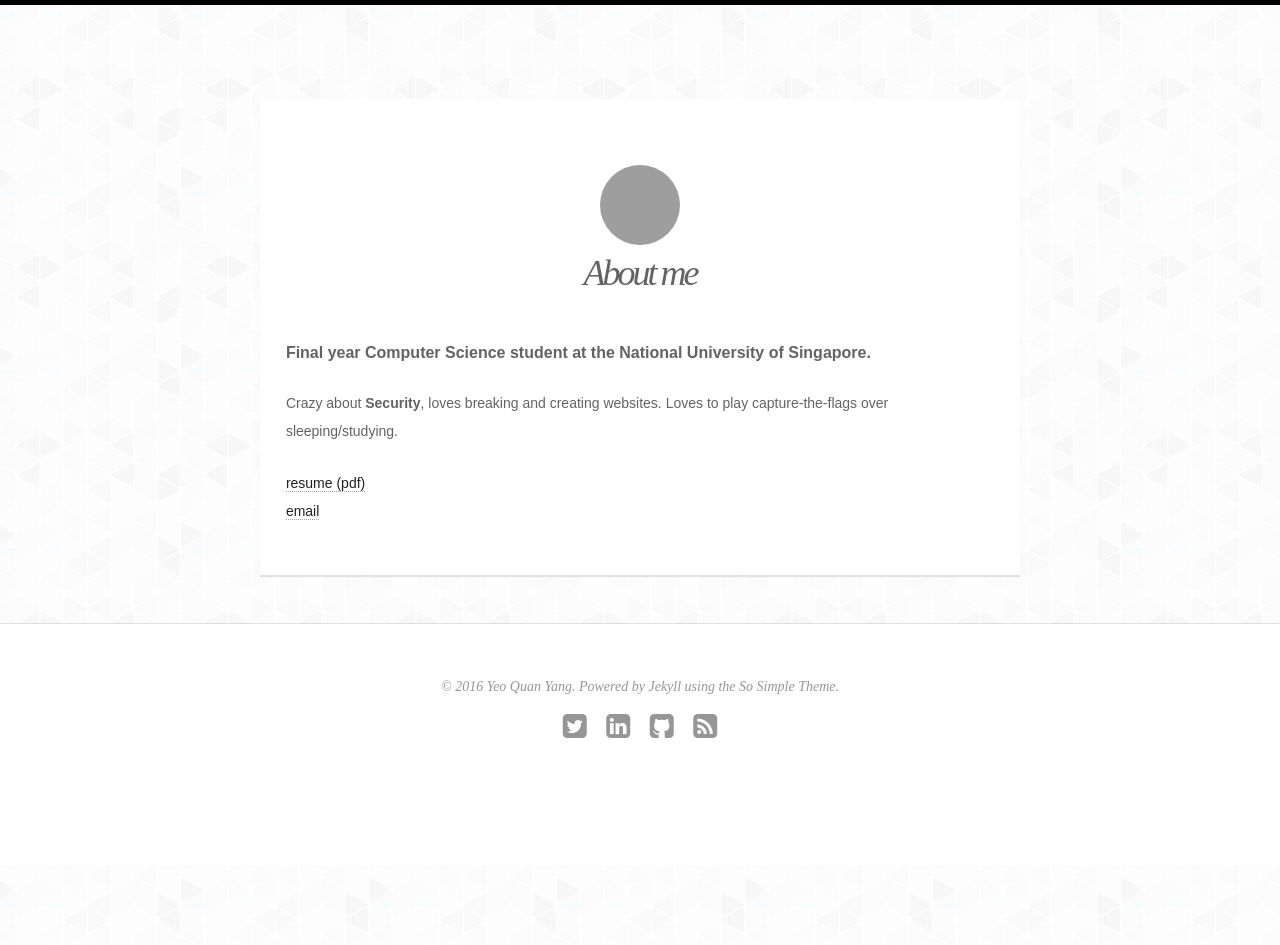
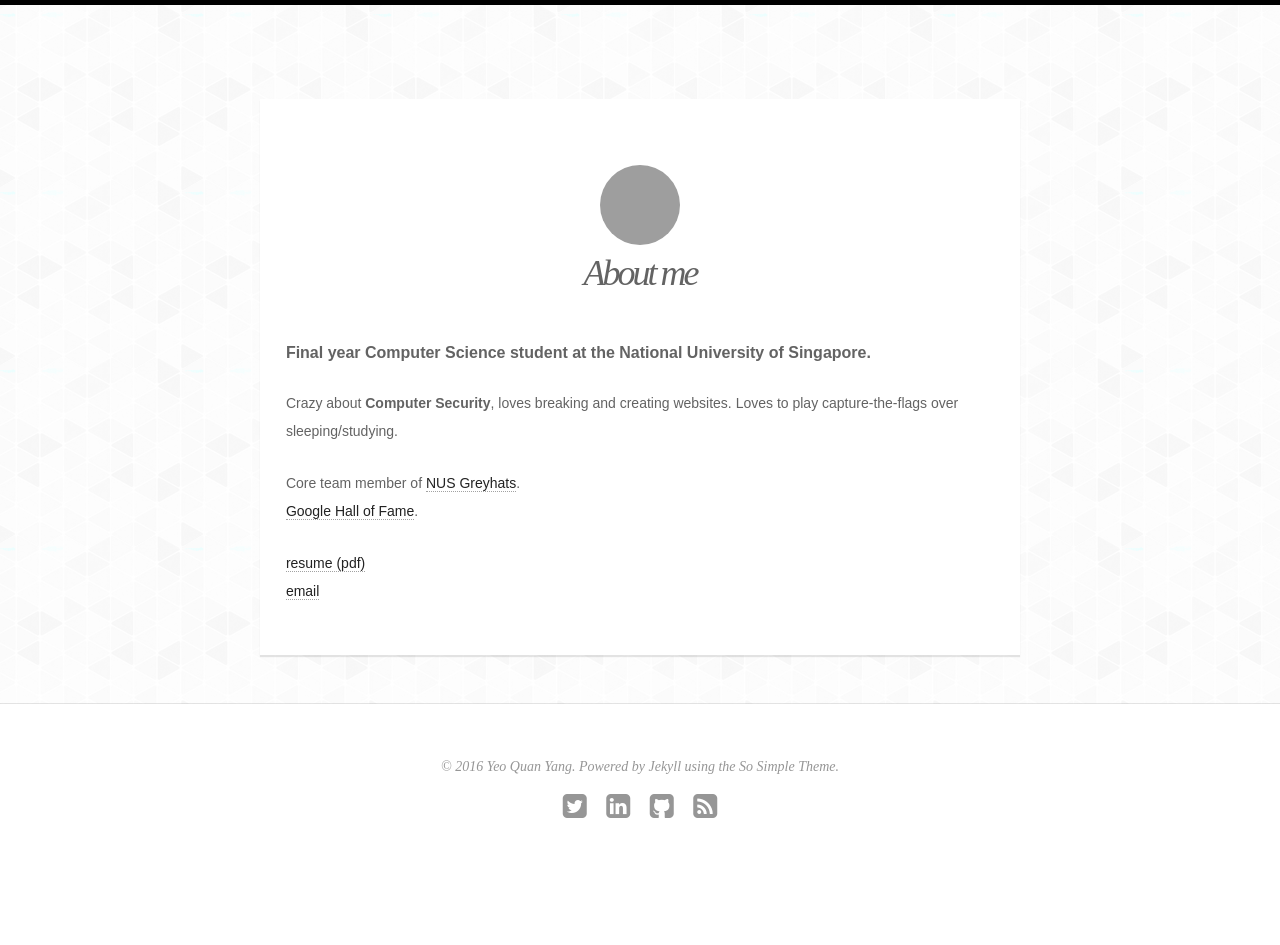
Before and after one commit to quanyang/quanyang.github.io, a Jekyll site: the page built from about/index.md, in a window 1280 px wide. Built offline with Jekyll 4.4.1, drawn with Linux system fonts in a browser that asks for light colours; nearby versions of some CDN libraries; before the commit the page ends 900 px from its top, so only the background shows below that; grey boxes are pictures that could not be loaded.

Commit message:
Update projects/aboutme

```diff
--- a/about/index.md
+++ b/about/index.md
@@ -7,7 +7,10 @@ icon: yes
 
 ##### Final year Computer Science student at the National University of Singapore.
 
-Crazy about **Security**, loves breaking and creating websites. Loves to play capture-the-flags over sleeping/studying.
+Crazy about **Computer Security**, loves breaking and creating websites. Loves to play capture-the-flags over sleeping/studying.
+
+Core team member of [NUS Greyhats](http://nusgreyhats.org/).
+[Google Hall of Fame](https://bughunter.withgoogle.com/profile/176d2d72-0822-4833-9e41-72400d18110f).
 
 [resume (pdf)](/resources/Resume-Yeo Quan Yang.pdf)
 [email](mailto:quanyang@live.com)
```
Also changed, not shown: projects/index.md (+3 -3 lines).
